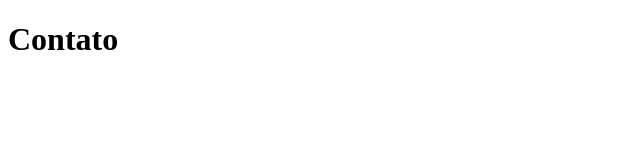
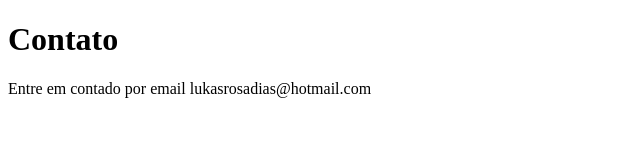
Before and after one commit to lucasrosa8/sistema-de-cadastro, a plain HTML site: page contato.html in a window 1280 px wide. Shown: the whole page, without its empty margins (0-640 px from the left). Drawn offline with Linux system fonts and the light colour scheme.

Commit message:
adicionando o email de contato

```diff
--- a/contato.html
+++ b/contato.html
@@ -8,6 +8,7 @@
 </head>
 <body>
     <h1>Contato</h1>
+    <p>Entre em contado por email lukasrosadias@hotmail.com</p>
 
 </body>
 </html>
```
